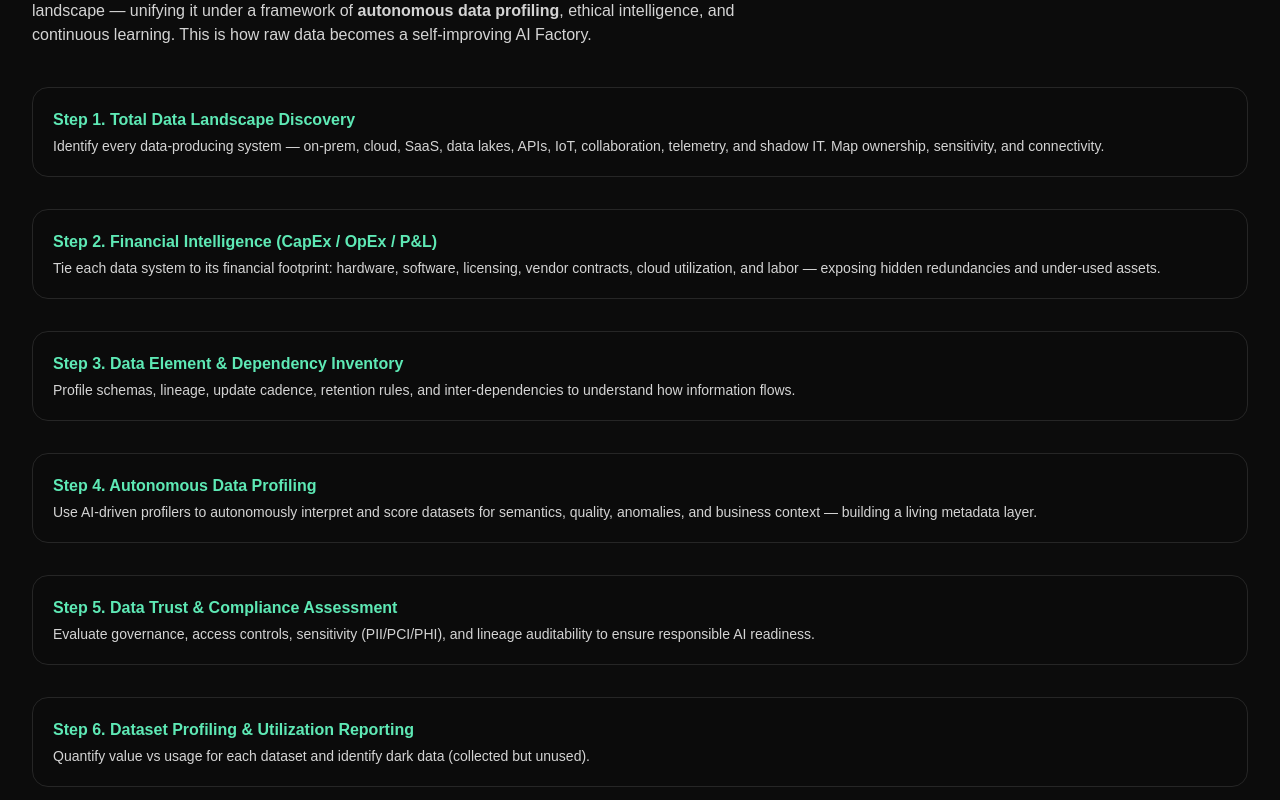
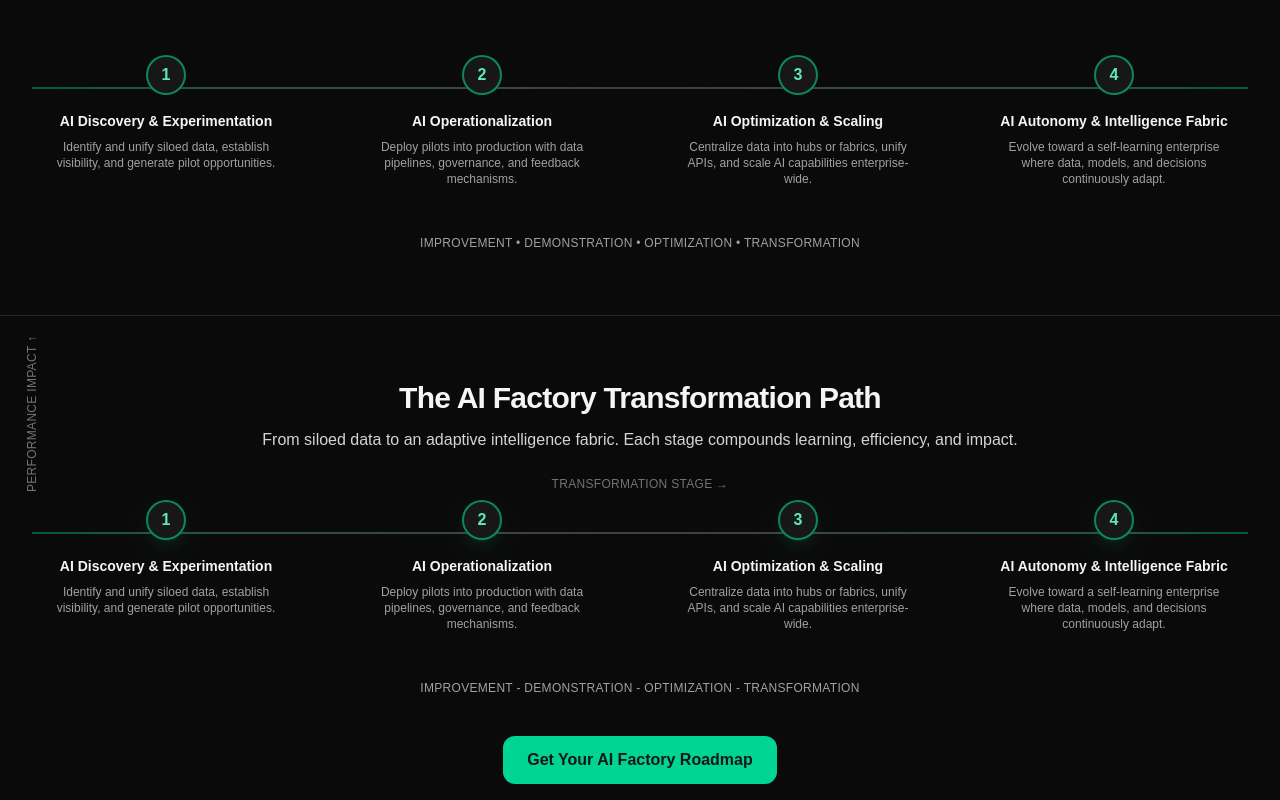
Before and after one commit to ahramlee1/lee-consultants-site, a Next.js app: page / in a window 1280 px wide. Shown: the part 2020-2820 px from the top of the page. Built offline with nearby package versions, Linux system fonts and the light colour scheme.

Commit message:
Add AI Factory Transformation Path timeline + CTA to homepage

```diff
--- a/app/page.tsx
+++ b/app/page.tsx
@@ -113,6 +113,160 @@ export default function LandingPage() {
           </div>
         </div>
       </section>
+
+      {/* AI FACTORY JOURNEY TIMELINE */}
+      <section id="ai-factory-timeline" className="border-b border-neutral-800 bg-neutral-950/30">
+        <div className="mx-auto max-w-7xl px-4 sm:px-6 lg:px-8 py-16">
+          <h2 className="text-2xl sm:text-3xl font-semibold tracking-tight text-center">
+            The AI Factory Transformation Path
+          </h2>
+          <p className="mt-3 text-neutral-300 text-sm sm:text-base text-center max-w-3xl mx-auto">
+            From siloed data to an adaptive intelligence fabric. Each stage compounds learning, efficiency, and impact.
+          </p>
+
+          <div className="mt-14 relative">
+            {/* Horizontal line */}
+            <div className="absolute left-0 right-0 top-8 h-[2px] bg-gradient-to-r from-emerald-400/40 via-neutral-700 to-emerald-400/40" />
+
+            {/* Timeline items */}
+            <div className="relative grid grid-cols-1 sm:grid-cols-2 lg:grid-cols-4 gap-12">
+              {[
+                {
+                  stage: "1",
+                  title: "AI Discovery & Experimentation",
+                  desc: "Identify and unify siloed data, establish visibility, and generate pilot opportunities.",
+                },
+                {
+                  stage: "2",
+                  title: "AI Operationalization",
+                  desc: "Deploy pilots into production with data pipelines, governance, and feedback mechanisms.",
+                },
+                {
+                  stage: "3",
+                  title: "AI Optimization & Scaling",
+                  desc: "Centralize data into hubs or fabrics, unify APIs, and scale AI capabilities enterprise-wide.",
+                },
+                {
+                  stage: "4",
+                  title: "AI Autonomy & Intelligence Fabric",
+                  desc: "Evolve toward a self-learning enterprise where data, models, and decisions continuously adapt.",
+                },
+              ].map((item, index) => (
+                <div key={item.stage} className="relative flex flex-col items-center text-center">
+                  {/* Node */}
+                  <div className="relative z-10 flex items-center justify-center w-10 h-10 rounded-full bg-neutral-900 border-2 border-emerald-400/60 text-emerald-300 font-semibold">
+                    {item.stage}
+                  </div>
+                  {/* Stage title */}
+                  <p className="mt-4 text-sm font-semibold text-neutral-100">{item.title}</p>
+                  {/* Description */}
+                  <p className="mt-2 text-xs text-neutral-400 max-w-[14rem]">{item.desc}</p>
+                  {/* Connector dots (for small screens stacked vertically) */}
+                  {index < 3 && (
+                    <div className="lg:hidden mt-8 w-[2px] h-8 bg-neutral-700 rounded-full" />
+                  )}
+                </div>
+              ))}
+            </div>
+          </div>
+
+          <div className="mt-12 text-center">
+            <p className="text-xs text-neutral-400 uppercase tracking-wide">
+              Improvement • Demonstration • Optimization • Transformation
+            </p>
+          </div>
+        </div>
+      </section>
+
+      {/* AI FACTORY TRANSFORMATION TIMELINE */}
+      <section id="ai-factory-timeline" className="relative border-b border-neutral-800 bg-neutral-950/30 overflow-hidden">
+        {/* Gradient performance arrow background */}
+        <div className="absolute inset-0 -z-10 bg-gradient-to-tr from-transparent via-emerald-500/10 to-emerald-400/20 opacity-90" />
+
+        <div className="mx-auto max-w-7xl px-4 sm:px-6 lg:px-8 py-16">
+          <h2 className="text-2xl sm:text-3xl font-semibold tracking-tight text-center">
+            The AI Factory Transformation Path
+          </h2>
+          <p className="mt-3 text-neutral-300 text-sm sm:text-base text-center max-w-3xl mx-auto">
+            From siloed data to an adaptive intelligence fabric. Each stage compounds learning, efficiency, and impact.
+          </p>
+
+          {/* Axis labels */}
+          <div className="relative mt-10">
+            <div className="absolute left-0 top-1/2 -translate-y-1/2 -rotate-90 origin-left text-xs text-neutral-500 uppercase tracking-wide">
+              Performance Impact ↑
+            </div>
+            <div className="absolute bottom-0 right-1/2 translate-x-1/2 text-xs text-neutral-500 uppercase tracking-wide">
+              Transformation Stage →
+            </div>
+          </div>
+
+          {/* Timeline core */}
+          <div className="mt-12 relative">
+            {/* Horizontal connector line */}
+            <div className="absolute left-0 right-0 top-8 h-[2px] bg-gradient-to-r from-emerald-400/40 via-neutral-700 to-emerald-400/40" />
+
+            {/* Stages */}
+            <div className="relative grid grid-cols-1 sm:grid-cols-2 lg:grid-cols-4 gap-12">
+              {[
+                {
+                  stage: "1",
+                  title: "AI Discovery & Experimentation",
+                  desc: "Identify and unify siloed data, establish visibility, and generate pilot opportunities.",
+                },
+                {
+                  stage: "2",
+                  title: "AI Operationalization",
+                  desc: "Deploy pilots into production with data pipelines, governance, and feedback mechanisms.",
+                },
+                {
+                  stage: "3",
+                  title: "AI Optimization & Scaling",
+                  desc: "Centralize data into hubs or fabrics, unify APIs, and scale AI capabilities enterprise-wide.",
+                },
+                {
+                  stage: "4",
+                  title: "AI Autonomy & Intelligence Fabric",
+                  desc: "Evolve toward a self-learning enterprise where data, models, and decisions continuously adapt.",
+                },
+              ].map((item, index) => (
+                <div key={item.stage} className="relative flex flex-col items-center text-center">
+                  {/* Node */}
+                  <div className="relative z-10 flex items-center justify-center w-10 h-10 rounded-full bg-neutral-900 border-2 border-emerald-400/60 text-emerald-300 font-semibold shadow-lg shadow-emerald-500/10">
+                    {item.stage}
+                  </div>
+                  {/* Stage title */}
+                  <p className="mt-4 text-sm font-semibold text-neutral-100">{item.title}</p>
+                  {/* Description */}
+                  <p className="mt-2 text-xs text-neutral-400 max-w-[14rem]">{item.desc}</p>
+                  {/* Vertical connectors (for stacked layout) */}
+                  {index < 3 && (
+                    <div className="lg:hidden mt-8 w-[2px] h-8 bg-neutral-700 rounded-full" />
+                  )}
+                </div>
+              ))}
+            </div>
+          </div>
+
+          <div className="mt-12 text-center">
+            <p className="text-xs text-neutral-400 uppercase tracking-wide">
+              Improvement - Demonstration - Optimization - Transformation
+            </p>
+          </div>
+
+          {/* CTA */}
+          <div className="mt-10 flex justify-center">
+            <a
+              href="#contact"
+              className="inline-flex items-center justify-center rounded-xl bg-emerald-400 px-6 py-3 font-semibold text-neutral-900 hover:bg-emerald-300 transition-colors"
+            >
+              Get Your AI Factory Roadmap
+            </a>
+          </div>
+        </div>
+      </section>
+
+
 
       {/* AI DISCOVERY & EXPERIMENTATION */}
       <section id="ai-discovery" className="border-b border-neutral-800 bg-neutral-900/20">
```
